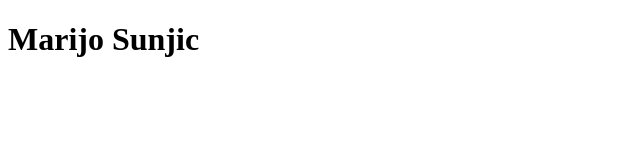
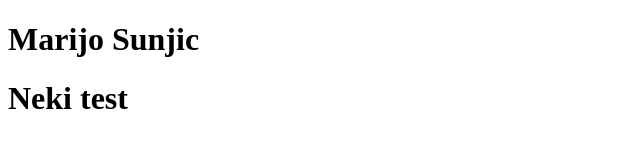
Before and after one commit to msunjic98/sparkskola, a plain HTML site: page index.html in a window 1280 px wide. Shown: the whole page, without its empty margins (0-640 px from the left). Drawn offline with Linux system fonts and the light colour scheme.

Commit message:
test starog brancha

```diff
--- a/index.html
+++ b/index.html
@@ -10,6 +10,7 @@
 
 <body>
     <h1>Marijo Sunjic</h1>
+    <h1>Neki test</h1>
 </body>
 
 </html>
```
